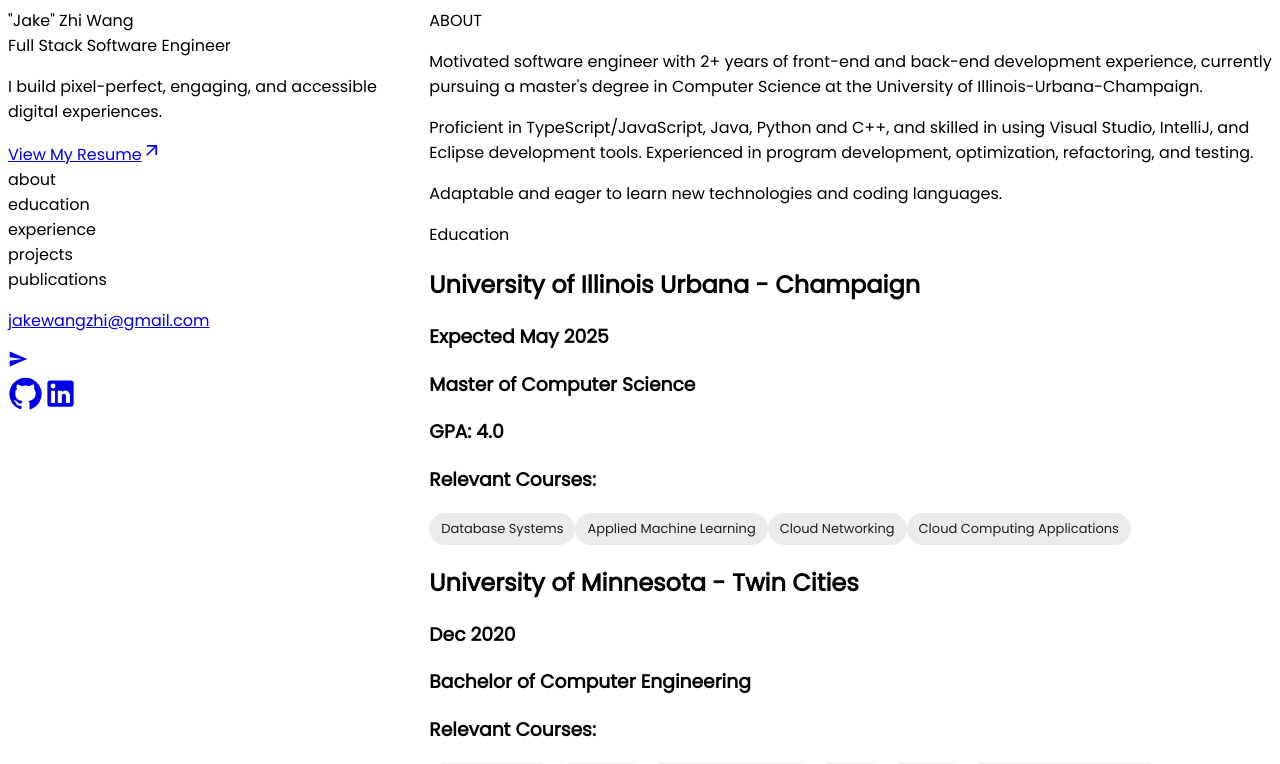
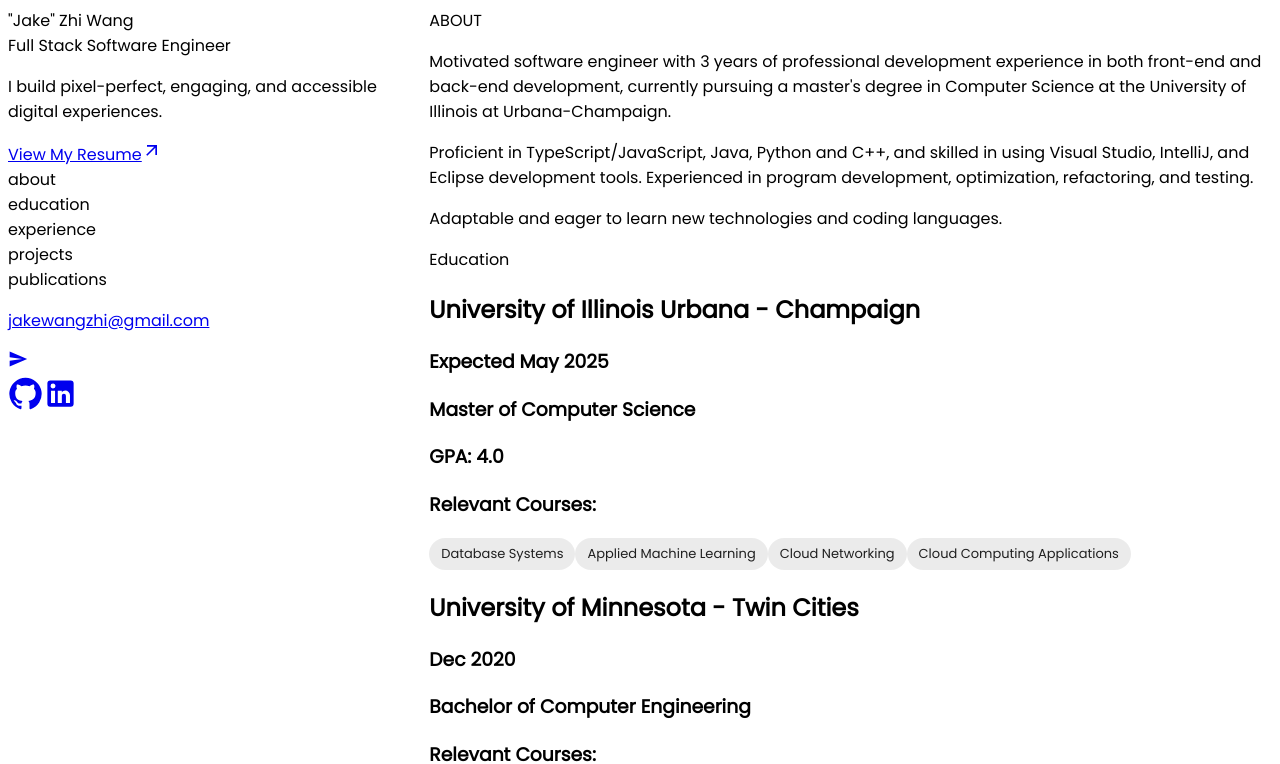
Before and after one commit to Jake-WangZhi/portfolio, a Next.js app: page / in a window 1280 px wide. Shown: the top 764 px of the page. Built offline with nearby package versions, Linux system fonts and the light colour scheme.

Commit message:
update about section

```diff
--- a/components/About.tsx
+++ b/components/About.tsx
@@ -5,9 +5,10 @@ export const About = () => {
         ABOUT
       </div>
       <p>
-        Motivated software engineer with 2+ years of front-end and back-end
-        development experience, currently pursuing a master&apos;s degree in
-        Computer Science at the University of Illinois-Urbana-Champaign.
+        Motivated software engineer with 3 years of professional development
+        experience in both front-end and back-end development, currently
+        pursuing a master&apos;s degree in Computer Science at the University of
+        Illinois at Urbana-Champaign.
       </p>
       <p>
         Proficient in TypeScript/JavaScript, Java, Python and C++, and skilled
```
